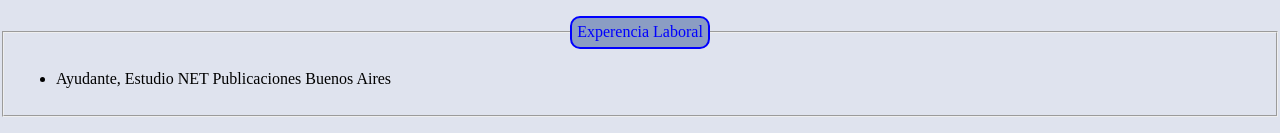
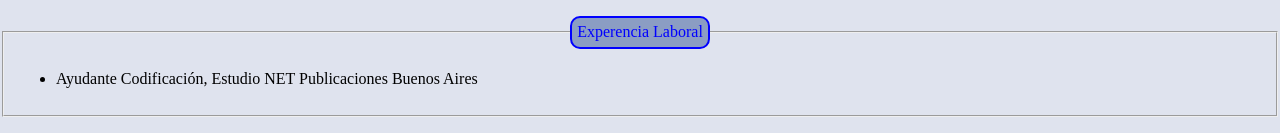
Before and after one commit to Hector027/Mi_Primer_Commit, a plain HTML site: page index.html in a window 1280 px wide. Shown: the part 550-683 px from the top of the page. Drawn offline with nearby package versions, Linux system fonts and the light colour scheme.

Commit message:
Tercera escritura en el repositorio

```diff
--- a/index.html
+++ b/index.html
@@ -52,7 +52,7 @@
         <fieldset>
             <legend class="d1">Experencia Laboral</legend>
             <ul>
-                <li>Ayudante, Estudio NET Publicaciones Buenos Aires</li>                    <!--No son reales-->
+                <li>Ayudante Codificación, Estudio NET Publicaciones Buenos Aires</li>                    <!--No son reales-->
             </ul>
         </fieldset>
     </div>
```
